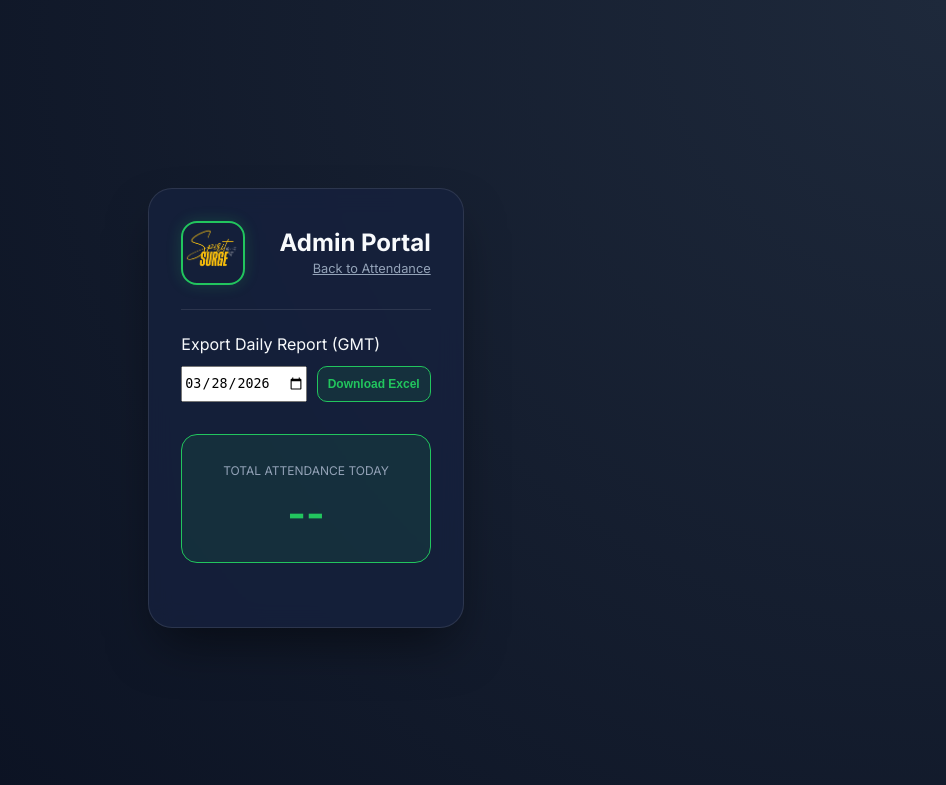
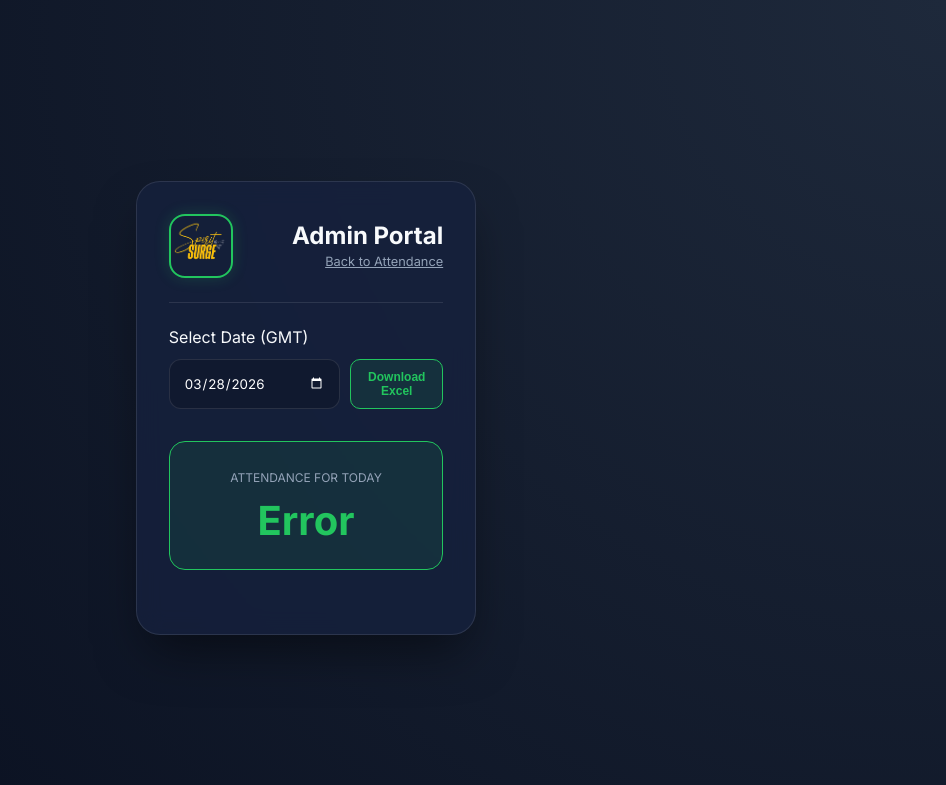
Before and after one commit to whoIsOneZero/attendance_website, a Flask app: template templates/admin.html in a window 1280 px wide. Shown: the top 785 px of the page, without its empty margins (334-1280 px from the left). Run offline with Flask 3, Linux system fonts and the light colour scheme; the template is opened without the code that fills it, so the values that code supplies are empty.

Commit message:
get data by date

```diff
--- a/app.py
+++ b/app.py
@@ -167,12 +167,14 @@
         return "Access Denied: Admins Only", 403
     return render_template('admin.html')
 
+
 @app.route('/admin')
 @admin_required
 def admin_dashboard():
     if current_user.role != 'admin':
         return "Unauthorized", 403
     return render_template('admin.html')
+
 
 @app.route('/admin-stats')
 @admin_required
@@ -197,6 +199,21 @@
         "today_count": today_res.count,
         "breakdown": breakdown_res.data
     })
+
+
+@app.route('/api/stats-by-date')
+@admin_required
+def stats_by_date():
+    target_date = request.args.get('date')
+    if not target_date:
+        return jsonify({"count": 0}), 400
+
+    # Query Supabase for the specific GMT date
+    res = supabase.table("attendance") \
+        .select("id", count="exact") \
+        .eq("check_in_date", target_date).execute()
+
+    return jsonify({"count": res.count})
 
 
 @app.route('/export-attendance')
--- a/static/style.css
+++ b/static/style.css
@@ -500,3 +500,19 @@
   font-weight: 700;
   text-transform: uppercase;
 }
+
+.admin-input {
+  background: rgba(15, 23, 42, 0.6);
+  border: 1px solid var(--glass-border);
+  border-radius: 12px;
+  padding: 10px 14px;
+  color: white;
+  font-family: inherit;
+  flex: 2; /* Takes more space than the button */
+}
+
+/* Customizing the calendar icon in some browsers */
+::-webkit-calendar-picker-indicator {
+  filter: invert(1); /* Makes the icon white */
+  cursor: pointer;
+}
--- a/templates/admin.html
+++ b/templates/admin.html
@@ -40,7 +40,7 @@
         </div>
 
         <div class="admin-section">
-          <label>Export Daily Report (GMT)</label>
+          <label for="exportDate">Select Date (GMT)</label>
           <div class="action-row">
             <input type="date" id="exportDate" class="admin-input" />
             <button id="downloadBtn" class="mini-btn success">
@@ -51,28 +51,58 @@
 
         <div class="stats-grid" style="margin-top: 2rem">
           <div class="stat-card">
-            <span class="stat-label">Total Attendance Today</span>
-            <h2 id="totalToday">--</h2>
+            <span class="stat-label" id="statsLabel">Attendance for Today</span>
+            <h2 id="totalToday">...</h2>
           </div>
         </div>
       </div>
     </div>
 
     <script>
-      // Export Logic
+      const datePicker = document.getElementById("exportDate");
+      const statsLabel = document.getElementById("statsLabel");
+      const totalDisplay = document.getElementById("totalToday");
+
+      // Function to fetch stats for a specific date
+      async function updateDashboard(selectedDate) {
+        totalDisplay.textContent = "..."; // Loading state
+
+        try {
+          const response = await fetch(
+            `/api/stats-by-date?date=${selectedDate}`,
+          );
+          const data = await response.json();
+
+          totalDisplay.textContent = data.count;
+
+          // Update label to reflect if it's "Today" or a specific date
+          const today = new Date().toISOString().split("T")[0];
+          statsLabel.textContent =
+            selectedDate === today
+              ? "Attendance for Today"
+              : `Attendance for ${selectedDate}`;
+        } catch (err) {
+          totalDisplay.textContent = "Error";
+          console.error(err);
+        }
+      }
+
+      // Event: Change Date
+      datePicker.addEventListener("change", (e) => {
+        updateDashboard(e.target.value);
+      });
+
+      // Event: Download Excel (Uses the currently selected date)
       document.getElementById("downloadBtn").addEventListener("click", () => {
-        const date = document.getElementById("exportDate").value;
-        if (!date) {
-          alert("Please select a date");
-          return;
-        }
+        const date = datePicker.value;
+        if (!date) return alert("Please select a date");
         window.location.href = `/export-attendance?date=${date}`;
       });
 
-      // Set default date to today for the export picker
-      document.getElementById("exportDate").value = new Date()
-        .toISOString()
-        .split("T")[0];
+      // Init: Set today's date and load initial stats
+      const todayStr = new Date().toISOString().split("T")[0];
+      datePicker.value = todayStr;
+      updateDashboard(todayStr);
     </script>
   </body>
 </html>
```
